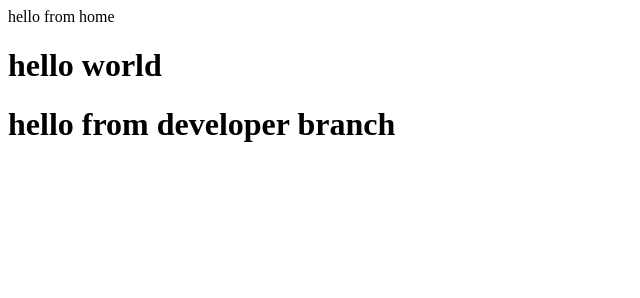
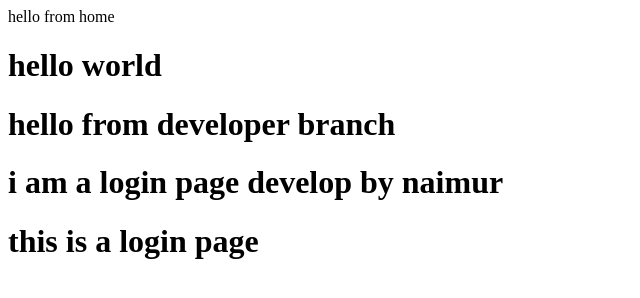
Before and after one commit to Tasnim63/git-collaboration, a plain HTML site: page index.html in a window 1280 px wide. Shown: the whole page, without its empty margins (0-640 px from the left). Drawn offline with Linux system fonts and the light colour scheme.

Commit message:
login page

```diff
--- a/index.html
+++ b/index.html
@@ -12,5 +12,7 @@
     </header>
     <h1>hello world</h1>
     <h1>hello from developer branch</h1>
+    <h1>i am a login page develop by naimur</h1>
+    <h1>this is a login page</h1>
   </body>
 </html>
```
